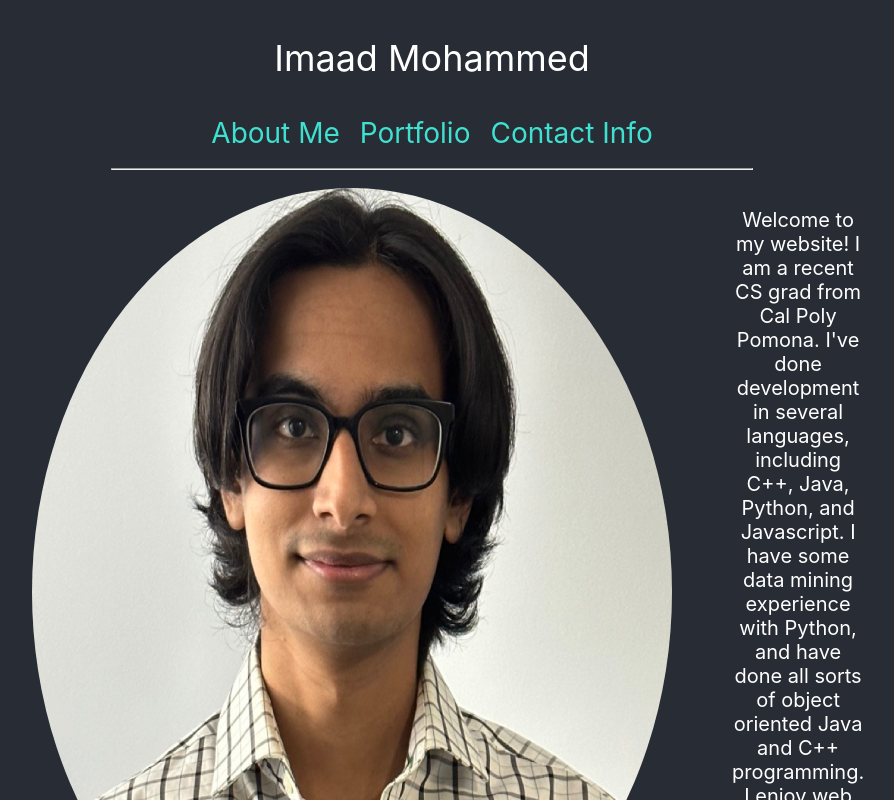
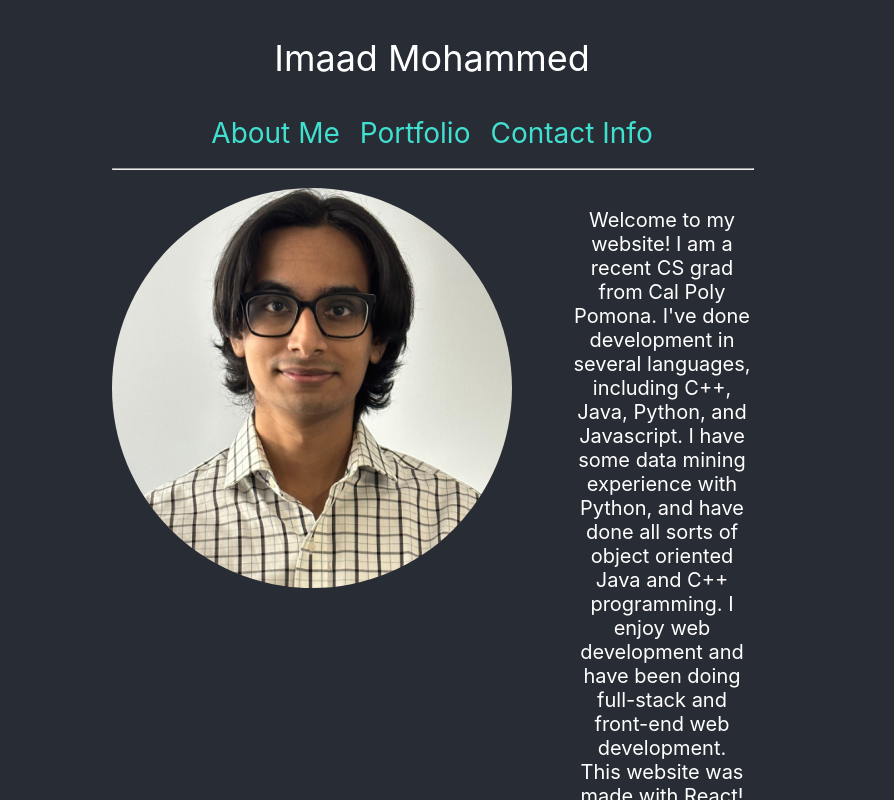
Before and after one commit to imaadm/imaadm.github.io, a React (Create React App) app: page /about in a window 1280 px wide. Shown: the top 800 px of the page, without its empty margins (208-1102 px from the left). Built offline with nearby package versions, Linux system fonts and the light colour scheme.

Commit message:
css changes, fixed sticky header

```diff
--- a/src/App.css
+++ b/src/App.css
@@ -4,6 +4,6 @@ body {
   display: flex;
   flex-direction: column;
   color: white;
-  margin-left: 15em;
-  margin-right: 15em;
+  margin-left: 20em;
+  margin-right: 20em;
 }
--- a/src/components/AboutMe.js
+++ b/src/components/AboutMe.js
@@ -4,13 +4,14 @@ import pic from "./../assets/profilepic.jpeg"
 
 function AboutMe(props) {
   return (
-    <div className="about">
-      <img src={pic} alt="This is me!" width={"80%"}/>
+    <div className="about" >
+      <img src={pic} alt="This is me!" width={"400px"} style={{maxWidth:"500%", height: "auto"}} />
       <p>
         Welcome to my website! I am a recent CS grad from Cal Poly Pomona.
         I've done development in several languages, including C++, Java, Python, and Javascript.
         I have some data mining experience with Python, and have done all sorts of object oriented Java and C++ programming.
         I enjoy web development and have been doing full-stack and front-end web development.
+        <br/> This website was made with React!
       </p>
     </div>
   );
--- a/src/components/Portfolio.js
+++ b/src/components/Portfolio.js
@@ -14,26 +14,26 @@ function Portfolio(props) {
     <div className="portfolio">
       <div className="taskManager">
         <h1>Planner - Summer 2022</h1>
-        <img src={mern} alt="MERN Task Manager" width={"80%"}></img>
+        <img src={mern} alt="MERN Task Manager" width={"60%"}></img>
         <p>Built with the MERN stack - MongoDB, Express, React, NodeJS, and MUI</p>
       </div>
       <div className="java">
         <h1>Java Spring Task Manager - Spring 2022</h1>
-        <img src={spring} alt="Spring Task Manager" width={"70%"}></img>{" "}
+        <img src={spring} alt="Spring Task Manager" width={"60%"}></img>{" "}
         <p>Built with Java Spring using Vaadin</p>
       </div>
       <div className="calpal">
         <h1>Cal Pal - Fall 2021</h1>
-        <img src={calpal} alt="Calorie Tracker App" width={"25%"}></img>
-        <img src={calpal2} alt="Calorie Tracker App" width={"25%"}></img>
-        <img src={calpal3} alt="Calorie Tracker App" width={"25%"}></img>
-        <img src={calpal4} alt="Calorie Tracker App" width={"25%"}></img>{" "}
+        <img src={calpal} alt="Calorie Tracker App" width={"20%"}></img>
+        <img src={calpal2} alt="Calorie Tracker App" width={"20%"}></img>
+        <img src={calpal3} alt="Calorie Tracker App" width={"20%"}></img>
+        <img src={calpal4} alt="Calorie Tracker App" width={"20%"}></img>{" "}
         <p>Flutter application using Firebase built with Gradle</p>
       </div>
       <div className="menu">
         <h1>Order Helper - Fall 2021</h1>
-        <img src={order1} alt="Restaurant Ordering App" width={"50%"}></img>
-        <img src={order2} alt="Restaurant Ordering App" width={"50%"}></img>
+        <img src={order1} alt="Restaurant Ordering App" width={"40%"}></img>
+        <img src={order2} alt="Restaurant Ordering App" width={"40%"}></img>
         <p>Kotlin application built with Gradle</p>
       </div>
     </div>
--- a/src/components/aboutme.css
+++ b/src/components/aboutme.css
@@ -1,10 +1,11 @@
 .about {
-    text-align: center;
-    display: flex;
-    flex-direction: row;
-    gap: 3em;
-    font-size: 20px
+  text-align: center;
+  display: flex;
+  flex-direction: row;
+  gap: 3em;
+  font-size: 20px;
+  height: 20em;
 }
 .about img {
-    border-radius: 50%;
+  border-radius: 50%;
 }
--- a/src/components/header.css
+++ b/src/components/header.css
@@ -2,6 +2,9 @@
   text-align: center;
   font-size: calc(20px + 2vmin);
   position: sticky;
+  top: 0;
+  z-index: 1;
+  background-color: #282c34
 }
 .App-header p {
 }
```
